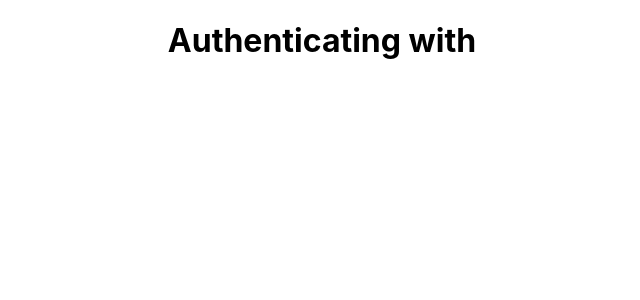
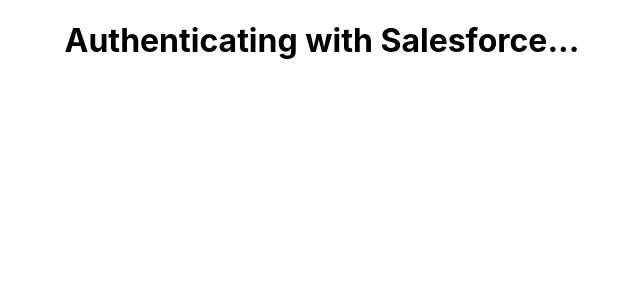
Before and after one commit to scottbcovert/sf-nodejs-react-client, a React (Create React App) app: page / in a window 1280 px wide. Shown: the top 300 px of the page, without its empty margins (318-958 px from the left). Built offline with nearby package versions, Linux system fonts and the light colour scheme; no server answers.

Commit message:
Updated page to show generic message when in unauthenticated state

```diff
--- a/src/App.js
+++ b/src/App.js
@@ -14,10 +14,6 @@
   getTokens = async () => {
     try {
       const urlParams = new URLSearchParams(window.location.search);
-      this.setState({
-        ...urlParams,
-        authenticated: false
-      });
       // Pass URL parameters along to express server
       const response = await fetch('/tokens?' + urlParams);
       if (response.headers.get('X-Redirect')) {
@@ -44,7 +40,7 @@
           </div>
         ) : (
           <div>
-            <h1>Authenticating with {domain}</h1>
+            <h1>Authenticating with Salesforce...</h1>
           </div>
         )}
       </div>
```
